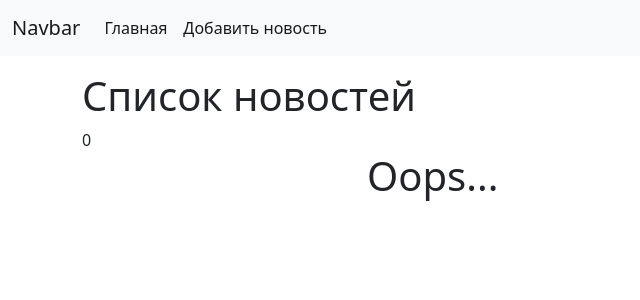
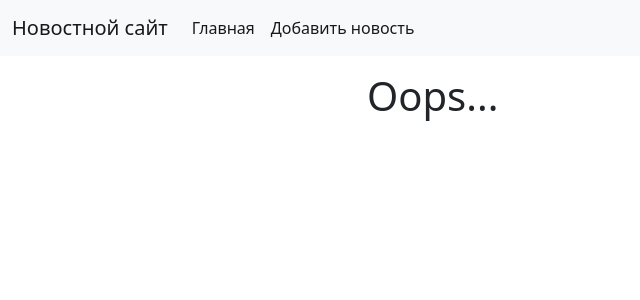
Before and after one commit to johon7772/mysite, a Django app: page / in a window 1280 px wide. Shown: the top 300 px of the page, without its empty margins (0-640 px from the left). Run offline with Django 3.2, Linux system fonts and the light colour scheme; data that the repository does not hold is empty.

Commit message:
urok 20 15.03.2021

```diff
--- a/news/templates/news/index.html
+++ b/news/templates/news/index.html
@@ -1,42 +1,22 @@
-<!doctype html>
-<html lang="en">
-<head>
-    <meta charset="utf-8">
-    <meta name="viewport" content="width=device-width, initial-scale=1">
+{% extends 'base.html' %}
 
-    <link href="https://cdn.jsdelivr.net/npm/bootstrap@5.0.0-beta2/dist/css/bootstrap.min.css" rel="stylesheet"
-          integrity="sha384-BmbxuPwQa2lc/FVzBcNJ7UAyJxM6wuqIj61tLrc4wSX0szH/Ev+nYRRuWlolflfl" crossorigin="anonymous">
+{% block title %}
+    {{ title }} : : {{ block.super  }}
+{% endblock %}
 
-    <title> {{ title }}</title>
-</head>
-<body>
-<nav class="navbar navbar-expand-lg navbar-light bg-light">
-    <div class="container-fluid">
-        <a class="navbar-brand" href="{% url 'home' %}">Navbar</a>
-        <button class="navbar-toggler" type="button" data-bs-toggle="collapse" data-bs-target="#navbarSupportedContent"
-                aria-controls="navbarSupportedContent" aria-expanded="false" aria-label="Toggle navigation">
-            <span class="navbar-toggler-icon"></span>
-        </button>
-        <div class="collapse navbar-collapse" id="navbarSupportedContent">
-            <ul class="navbar-nav me-auto mb-2 mb-lg-0">
-                <li class="nav-item"><a class="nav-link active" aria-current="page" href="{% url 'home' %}">Главная</a></li>
-                <li class="nav-item"><a class="nav-link active" aria-current="page" href="{% url 'home' %}">Добавить новость</a></li>
-            </ul>
-        </div>
-    </div>
-</nav>
 
-<div class="container mt-3">
-    <h1>{{ title }}</h1>
-    {{ news.count }}
-    <div class="row">
+{% block sidebar %}
     <div class="col-md-3">
         <div class="list-group">
             {% for item in categories %}
-                    <a href="{% url 'category' item.pk %}" class="list-group-item list-group-item-action">{{ item.title }}</a>
+                <a href="{% url 'category' item.pk %}"
+                   class="list-group-item list-group-item-action">{{ item.title }}</a>
             {% endfor %}
         </div>
     </div>
+{% endblock %}
+
+{% block content %}
     <div class="col-md-9">
         {% for item in news %}
             <div class="card mb-3">
@@ -67,11 +47,4 @@
             <h1>Oops...</h1>
         {% endfor %}
     </div>
-    </div>
-</div>
-
-<script src="https://cdn.jsdelivr.net/npm/bootstrap@5.0.0-beta2/dist/js/bootstrap.bundle.min.js"
-        integrity="sha384-b5kHyXgcpbZJO/tY9Ul7kGkf1S0CWuKcCD38l8YkeH8z8QjE0GmW1gYU5S9FOnJ0"
-        crossorigin="anonymous"></script>
-</body>
-</html>
+{% endblock %}
--- /dev/null
+++ b/templates/base.html
@@ -0,0 +1,28 @@
+<!doctype html>
+<html lang="en">
+<head>
+    <meta charset="utf-8">
+    <meta name="viewport" content="width=device-width, initial-scale=1">
+
+    <link href="https://cdn.jsdelivr.net/npm/bootstrap@5.0.0-beta2/dist/css/bootstrap.min.css" rel="stylesheet"
+          integrity="sha384-BmbxuPwQa2lc/FVzBcNJ7UAyJxM6wuqIj61tLrc4wSX0szH/Ev+nYRRuWlolflfl" crossorigin="anonymous">
+    <title>{% block title %}Новости со всего мира{% endblock %}</title>
+</head>
+<body>
+
+{% include 'inc/_nav.html' %}
+
+<div class="container mt-3">
+    <div class="row">
+
+        {% block sidebar %}SIDEBAR{% endblock %}
+        {% block content %}CONTENT{% endblock %}
+
+    </div>
+</div>
+
+<script src="https://cdn.jsdelivr.net/npm/bootstrap@5.0.0-beta2/dist/js/bootstrap.bundle.min.js"
+        integrity="sha384-b5kHyXgcpbZJO/tY9Ul7kGkf1S0CWuKcCD38l8YkeH8z8QjE0GmW1gYU5S9FOnJ0"
+        crossorigin="anonymous"></script>
+</body>
+</html>
--- /dev/null
+++ b/templates/inc/_nav.html
@@ -0,0 +1,17 @@
+<nav class="navbar navbar-expand-lg navbar-light bg-light">
+    <div class="container-fluid">
+        <a class="navbar-brand" href="{% url 'home' %}">Новостной сайт</a>
+        <button class="navbar-toggler" type="button" data-bs-toggle="collapse" data-bs-target="#navbarSupportedContent"
+                aria-controls="navbarSupportedContent" aria-expanded="false" aria-label="Toggle navigation">
+            <span class="navbar-toggler-icon"></span>
+        </button>
+        <div class="collapse navbar-collapse" id="navbarSupportedContent">
+            <ul class="navbar-nav me-auto mb-2 mb-lg-0">
+                <li class="nav-item"><a class="nav-link active" aria-current="page" href="{% url 'home' %}">Главная</a>
+                </li>
+                <li class="nav-item"><a class="nav-link active" aria-current="page" href="{% url 'home' %}">Добавить
+                    новость</a></li>
+            </ul>
+        </div>
+    </div>
+</nav>
```
Also changed, not shown: news/templates/news/category.html (+11 -37 lines). Lines whose indentation alone changed are shown as unchanged.
